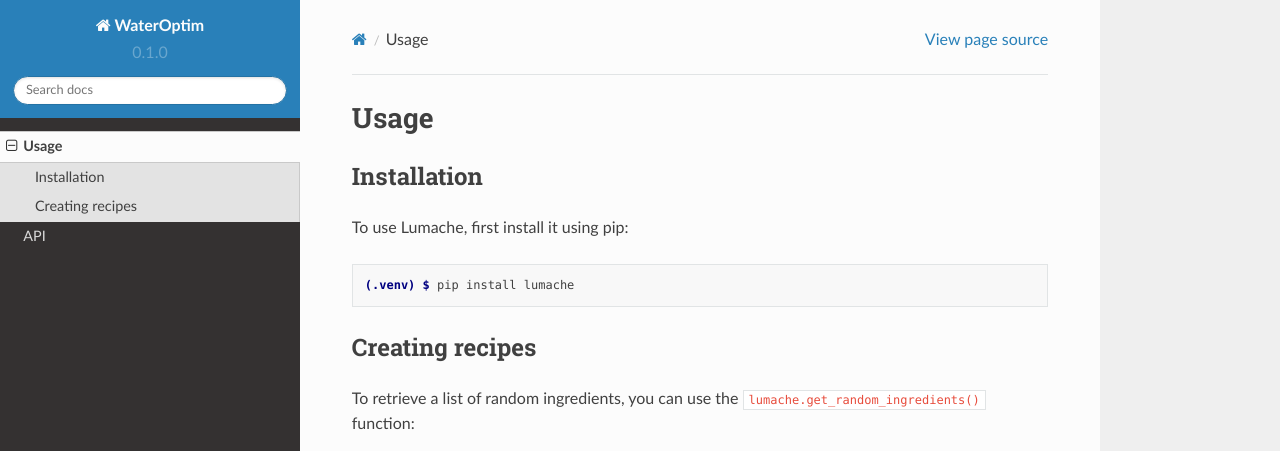
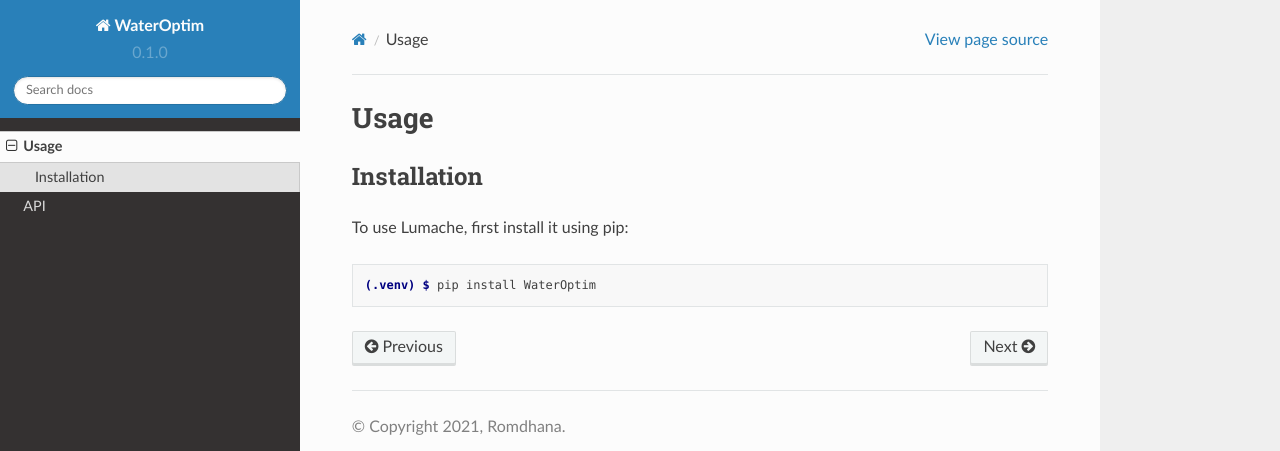
Before and after one commit to ROMDHANA/WaterOptim, a Sphinx documentation site: the page built from docs/source/usage.rst, in a window 1280 px wide and 1095 px high. Shown: the top 451 px of the window. Built offline with Sphinx 7.4.7 and the Read the Docs theme 2.0.0, drawn with Linux system fonts in a browser that asks for light colours; some of the changed text lies outside the part shown.

Commit message:
Update usage.rst

```diff
--- a/docs/source/usage.rst
+++ b/docs/source/usage.rst
@@ -10,24 +10,4 @@
 
 .. code-block:: console
 
-   (.venv) $ pip install lumache
-
-Creating recipes
-----------------
-
-To retrieve a list of random ingredients,
-you can use the ``lumache.get_random_ingredients()`` function:
-
-.. autofunction:: lumache.get_random_ingredients
-
-The ``kind`` parameter should be either ``"meat"``, ``"fish"``,
-or ``"veggies"``. Otherwise, :py:func:`lumache.get_random_ingredients`
-will raise an exception.
-
-.. autoexception:: lumache.InvalidKindError
-
-For example:
-
->>> import lumache
->>> lumache.get_random_ingredients()
-['shells', 'gorgonzola', 'parsley']
+   (.venv) $ pip install WaterOptim
```
